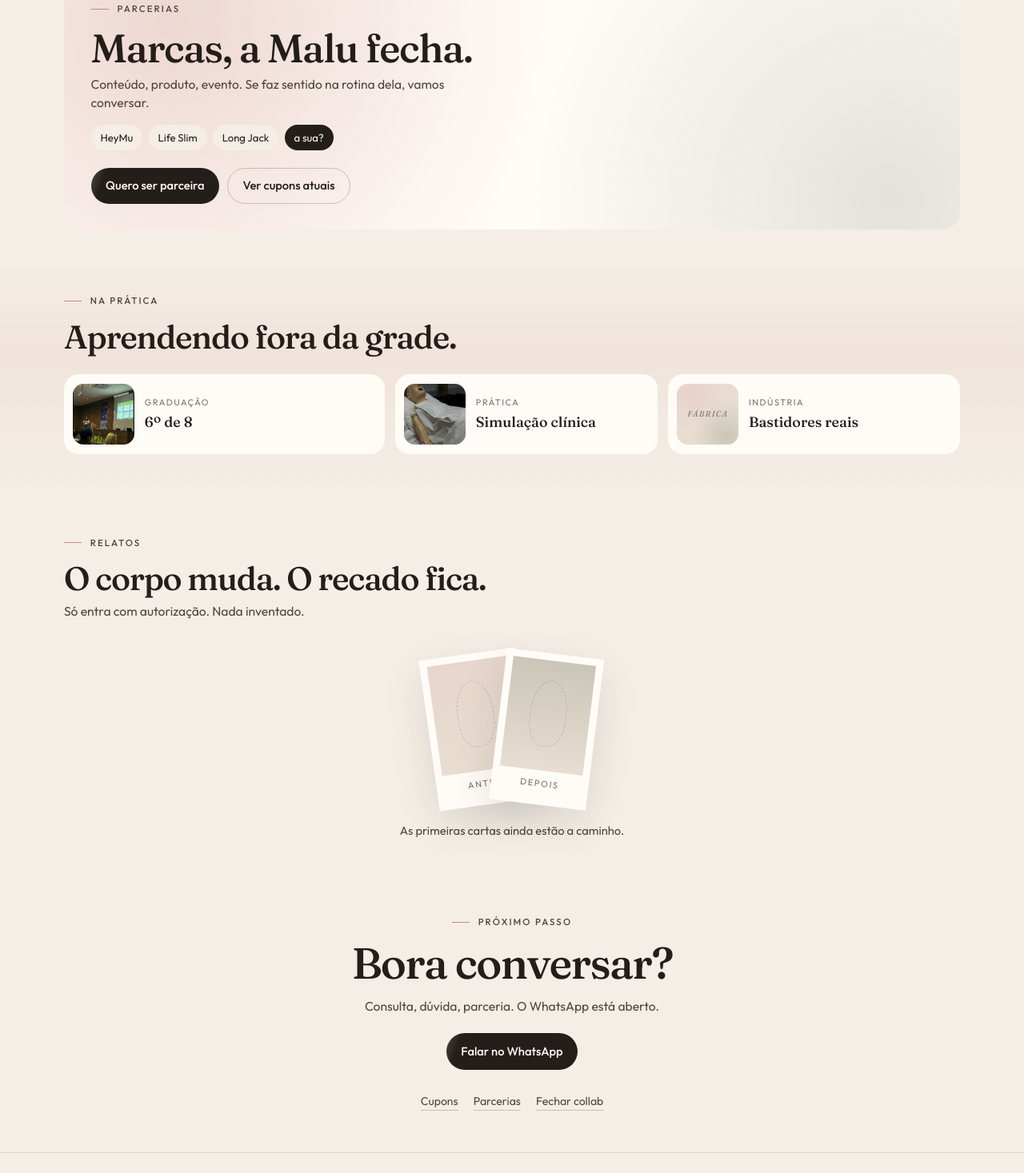
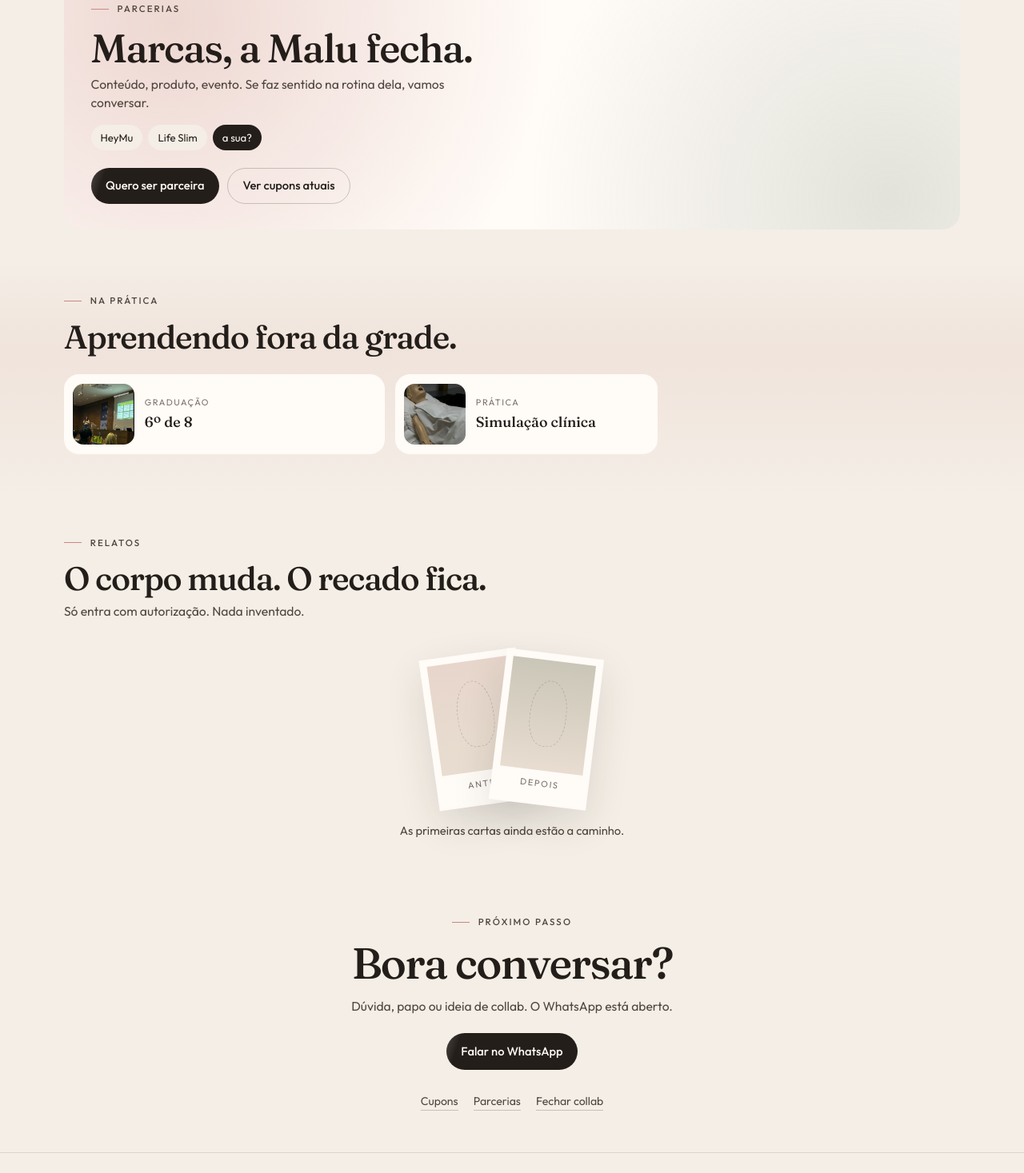
Before and after one commit to Lucash67/malu_nutri, a React (Vite) app: page / in a window 1280 px wide. Shown: the part 2118-3585 px from the top of the page at 80% size. Built offline with nearby package versions, Linux system fonts and the light colour scheme.

Commit message:
Drop Long Jack as a partner and stop offering consulta.
Co-authored-by: Cursor <cursoragent@cursor.com>

```diff
--- a/src/components/Collab.tsx
+++ b/src/components/Collab.tsx
@@ -1,6 +1,6 @@
 import { ContactLink } from "./ContactLink";
 
-const marks = ["HeyMu", "Life Slim", "Long Jack"];
+const marks = ["HeyMu", "Life Slim"];
 
 export function Collab() {
   return (
--- a/src/components/Connect.tsx
+++ b/src/components/Connect.tsx
@@ -8,7 +8,7 @@ export function Connect() {
           Próximo passo
         </p>
         <h2 className="display">Bora conversar?</h2>
-        <p className="lede">Consulta, dúvida, parceria. O WhatsApp está aberto.</p>
+        <p className="lede">Dúvida, papo ou ideia de collab. O WhatsApp está aberto.</p>
         <div className="connect__primary">
           <ContactLink className="btn btn--solid btn--shine">Falar no WhatsApp</ContactLink>
         </div>
--- a/src/components/Practice.tsx
+++ b/src/components/Practice.tsx
@@ -14,11 +14,6 @@ const items = [
     img: "/images/aula-simulacao.jpg",
     alt: "Aula de simulação clínica na graduação de Nutrição",
     placeholder: "Aula prática",
-  },
-  {
-    k: "Indústria",
-    title: "Bastidores reais",
-    placeholder: "Fábrica",
   },
 ];
 
--- a/src/content.ts
+++ b/src/content.ts
@@ -113,12 +113,6 @@ export const benefits: Benefit[] = [
     code: "MALU",
     perk: "10% off",
   },
-  {
-    id: "longjack",
-    name: "Long Jack",
-    tag: "Bastidores",
-    text: "Visita à fábrica. Parceria de conteúdo.",
-  },
 ];
 
 export const coupons = benefits.filter((item) => Boolean(item.code));
```
